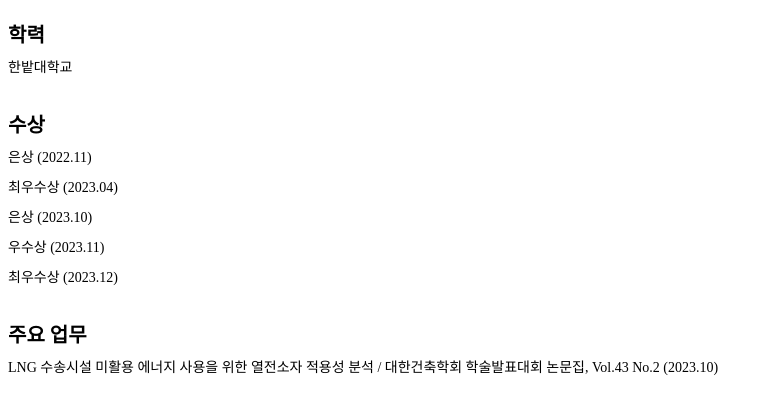
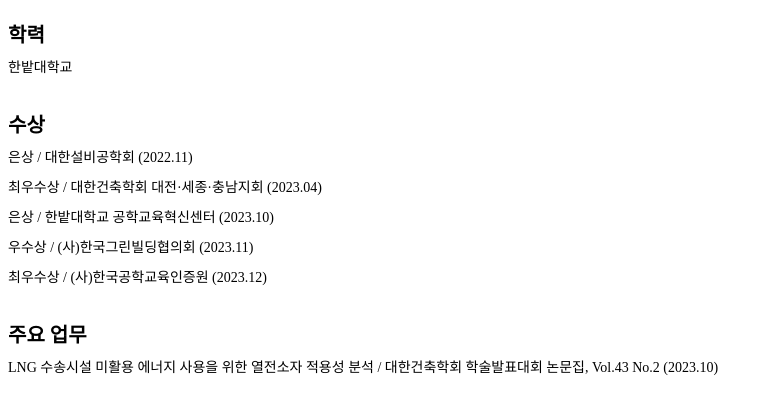
Before and after one commit to beopgyulim/20182577, a plain HTML site: page index.html in a window 1280 px wide. Shown: the whole page, without its empty margins (0-773 px from the left). Drawn offline with Linux system fonts and the light colour scheme.

Commit message:
Update index.html

```diff
--- a/index.html
+++ b/index.html
@@ -27,7 +27,7 @@
 <body>
   <p><strong>학력</strong><br><span class="small-text">한밭대학교</span></p>
 
-  <p style="margin-top: 1.5em;"><strong>수상</strong><br><span class="small-text">은상 (2022.11)<br>최우수상 (2023.04)<br>은상 (2023.10)<br>우수상 (2023.11)<br>최우수상 (2023.12)</span></p>
+  <p style="margin-top: 1.5em;"><strong>수상</strong><br><span class="small-text">은상 / 대한설비공학회 (2022.11)<br>최우수상 / 대한건축학회 대전·세종·충남지회 (2023.04)<br>은상 / 한밭대학교 공학교육혁신센터 (2023.10)<br>우수상 / (사)한국그린빌딩협의회 (2023.11)<br>최우수상 / (사)한국공학교육인증원 (2023.12)</span></p>
 
   <p style="margin-top: 1.5em;"><strong>주요 업무</strong><br><span class="small-text">LNG 수송시설 미활용 에너지 사용을 위한 열전소자 적용성 분석 / 대한건축학회 학술발표대회 논문집, Vol.43 No.2 (2023.10)</span></p>
 </body>
```
